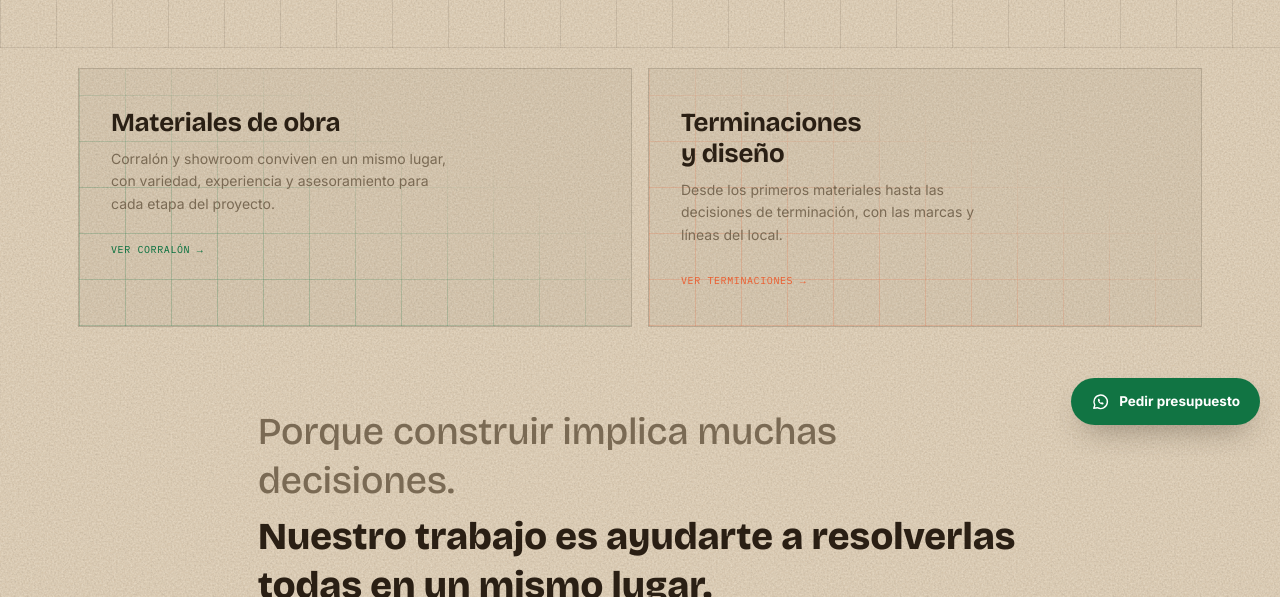
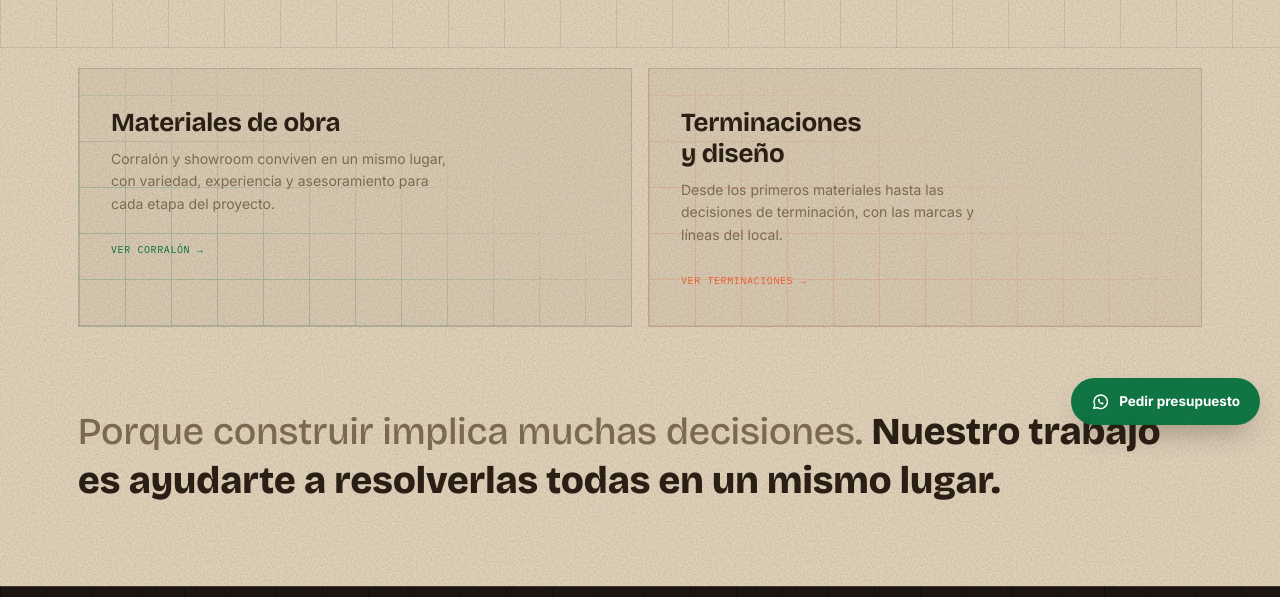
Before and after one commit to Delfinaalonso/MCentro, a plain HTML site: page quienes-somos.html in a window 1280 px wide. Shown: the part 355-952 px from the top of the page. Drawn offline with nearby package versions, Linux system fonts and the light colour scheme.

Commit message:
Quiénes somos: la cita de cierre pasa a un solo párrafo a todo el ancho
A pedido de Delfina: las dos líneas de la cita no convivían bien
separadas en dos párrafos con su propio bloque cada una, y quedaban
más angostas que el resto del contenido de la página (max-width:820px
en vez del ancho normal del .wrap). Ahora es un solo párrafo fluido
("Porque construir implica muchas decisiones. Nuestro trabajo es
ayudarte a..."), con el cambio de color/peso aplicado adentro del mismo
texto en vez de como bloques separados, y ocupando el mismo ancho que
las demás secciones.

Co-Authored-By: Claude Sonnet 5 <noreply@anthropic.com>
Claude-Session: https://claude.ai/code/session_012KVDUX55a35yiLdYtiBAbc

```diff
--- a/quienes-somos.html
+++ b/quienes-somos.html
@@ -70,9 +70,8 @@
      nosotros" de más abajo (ese sigue con su propio corte, como en el
      resto del sitio). */
   .who-quote{padding:10px 0 60px;}
-  .who-quote .wrap{max-width:820px;}
-  .quote-line{font-family:'Bricolage Grotesque',sans-serif; font-size:clamp(24px,3.6vw,38px); line-height:1.3; color:var(--soft); font-weight:500;}
-  .quote-line.strong{color:var(--ink); font-weight:800; margin-top:6px;}
+  .quote-line{font-family:'Bricolage Grotesque',sans-serif; font-size:clamp(24px,3.6vw,38px); line-height:1.3; color:var(--soft); font-weight:500; max-width:52ch;}
+  .quote-line .strong{color:var(--ink); font-weight:800;}
 </style>
 
 <body data-page="quienes-somos">
@@ -112,8 +111,7 @@
 
   <section class="who-quote reveal-el">
     <div class="wrap">
-      <p class="quote-line">Porque construir implica muchas decisiones.</p>
-      <p class="quote-line strong">Nuestro trabajo es ayudarte a resolverlas todas en un mismo lugar.</p>
+      <p class="quote-line">Porque construir implica muchas decisiones. <span class="strong">Nuestro trabajo es ayudarte a resolverlas todas en un mismo lugar.</span></p>
     </div>
   </section>
 
```
